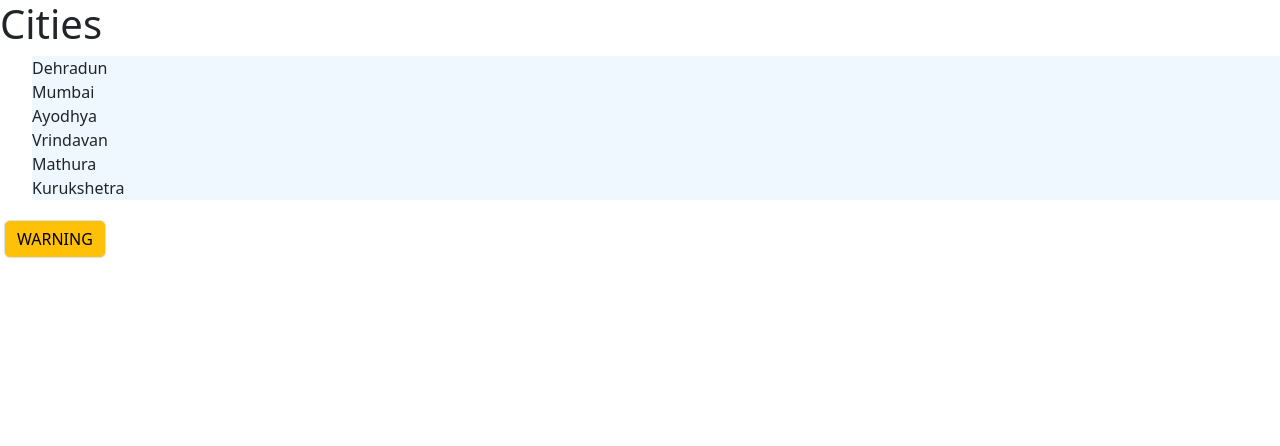
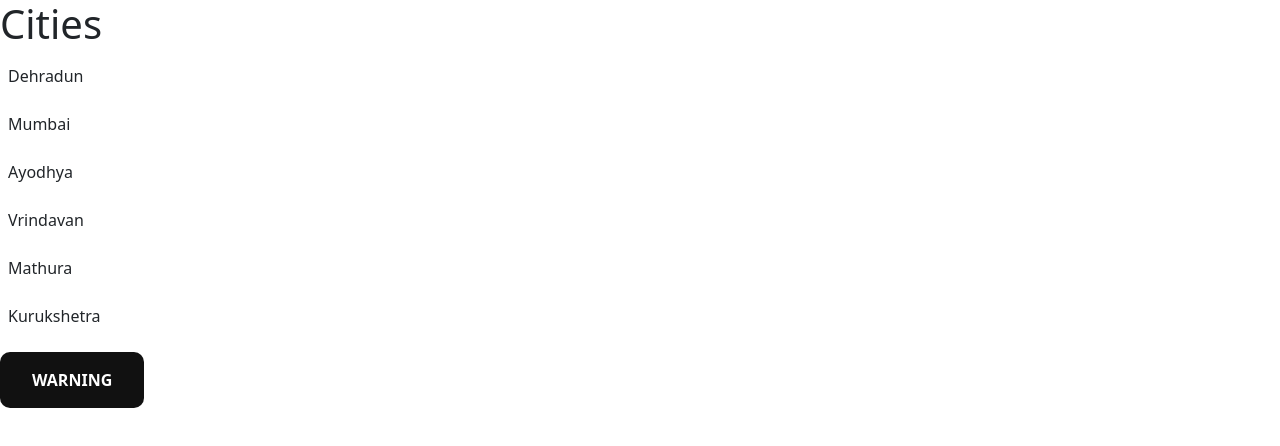
Before and after one commit to Ayroid/React-Mosh, a React (Vite) app in the folder ace/: page / in a window 1280 px wide. Shown: the top 446 px of the page. Built offline with nearby package versions, Linux system fonts and the light colour scheme; the HTML template or start-up script is replaced by a standard one.

Commit message:
button styled using css modules

```diff
--- a/ace/package.json
+++ b/ace/package.json
@@ -12,7 +12,8 @@
   "dependencies": {
     "bootstrap": "^5.3.0",
     "react": "^18.2.0",
-    "react-dom": "^18.2.0"
+    "react-dom": "^18.2.0",
+    "styled-components": "^6.0.5"
   },
   "devDependencies": {
     "@types/react": "^18.2.15",
--- a/ace/src/App.tsx
+++ b/ace/src/App.tsx
@@ -51,7 +51,7 @@ const App = () => {
         onClick={() => {
           setAlertVisible(true);
         }}
-        btnType={btnType}
+        // btnType={btnType}
       >
         {btnValue}
       </Button>
--- /dev/null
+++ b/ace/src/components/Button/Button.module.css
@@ -0,0 +1,12 @@
+.customBtn{
+    background-color: #111111;
+    border: none;
+    color: white;
+    padding: 16px 32px;
+    text-align: center;
+    border-radius: 10px;
+    text-decoration: none;
+    display: inline-block;
+    font-size: 16px;
+    font-weight: bold;
+}
--- a/ace/src/components/Button/Button.tsx
+++ b/ace/src/components/Button/Button.tsx
@@ -1,13 +1,15 @@
+import styles from "./Button.module.css";
+
 interface Props {
-  btnType: string;
+  // btnType: string;
   children: string;
   onClick: () => void;
 }
 
-const Button = ({ btnType, children, onClick }: Props) => {
-  const classes = "m-1 border btn btn-";
+const Button = ({children, onClick }: Props) => {
+  const classes = styles.customBtn;
   return (
-    <button onClick={onClick} type="button" className={classes + btnType}>
+    <button onClick={onClick} type="button" className={classes}>
       {children}
     </button>
   );
--- a/ace/src/components/ListGroup/ListGroup.module.css
+++ b/ace/src/components/ListGroup/ListGroup.module.css
@@ -1,5 +1,7 @@
 .listGroup{
     list-style: none;
+    padding: 0%;
+    margin: 0%;
 }
 
 .listGroupItem {
--- a/ace/src/components/ListGroup/ListGroup.tsx
+++ b/ace/src/components/ListGroup/ListGroup.tsx
@@ -1,11 +1,30 @@
 import { useState } from "react";
-import styles from './ListGroup.module.css'
+// import styles from "./ListGroup.module.css";
+import styled from "styled-components";
 
 interface Props {
   items: string[];
   heading: string;
   onSelectItem: (item: string) => void;
 }
+
+// DEFINING A STYLED COMPONENT
+
+const List = styled.ul`
+  list-style: none;
+  padding: 0;
+`;
+
+interface ListItemProps {
+  active: boolean;
+}
+
+const ListItem = styled.li<ListItemProps>`
+  padding: 0.5rem;
+  margin: 0.5rem 0;
+  cursor: pointer;
+  background: ${(props) => (props.active ? "yellow" : "transparent")};
+`;
 
 function ListGroup({ items, heading, onSelectItem }: Props) {
   const [selectedIndex, setSelectedIndex] = useState(-1);
@@ -21,14 +40,25 @@ function ListGroup({ items, heading, onSelectItem }: Props) {
       <h1>{heading}</h1>
       {/* CONDITIONAL RENDERING */}
       {items.length === 0 && <p>No Item Found</p>}
-      <ul className={styles.listGroup}>
+      {/* <ul className={styles.listGroup}> */}
+      <List>
         {items.map((item, index) => (
-          <li
-            className={
-              selectedIndex === index
-                ? [`${styles.listGroupItem}, ${styles.active}`].join(' ')
-                : `${styles.listGroupItem}`
-            }
+          // <li
+          //   className={
+          //     selectedIndex === index
+          //       ? [`${styles.listGroupItem}, ${styles.active}`].join(" ")
+          //       : `${styles.listGroupItem}`
+          //   }
+          //   key={item}
+          //   onClick={() => {
+          //     setSelectedIndex(index);
+          //     onSelectItem(item);
+          //   }}
+          // >
+          //   {item}
+          // </li>
+          <ListItem
+            active={selectedIndex === index}
             key={item}
             onClick={() => {
               setSelectedIndex(index);
@@ -36,9 +66,10 @@ function ListGroup({ items, heading, onSelectItem }: Props) {
             }}
           >
             {item}
-          </li>
+          </ListItem>
         ))}
-      </ul>
+        {/* </ul> */}
+      </List>
     </>
   );
 }
```
Also changed, not shown: 1 other file (tests, documents, lock files or other folders).
